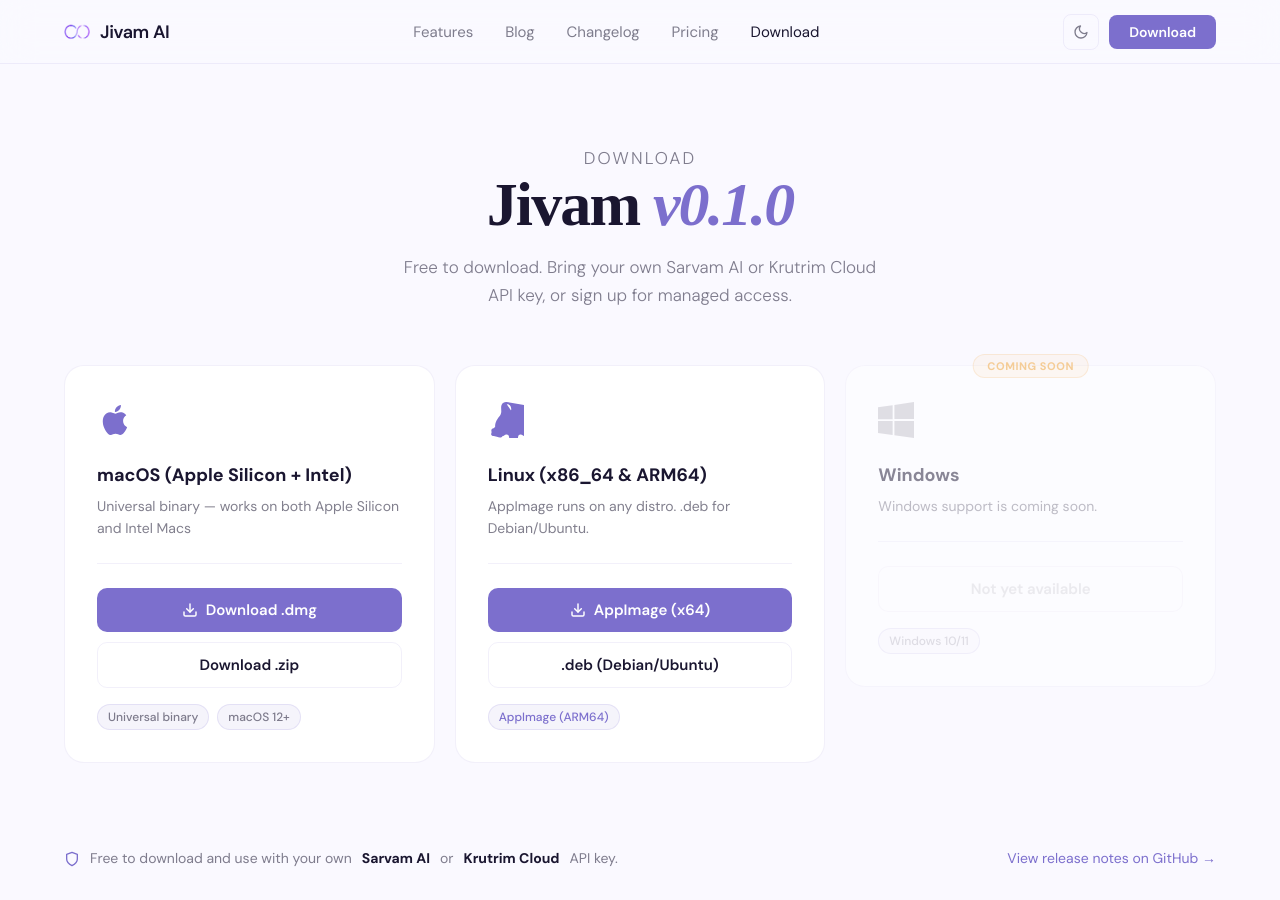
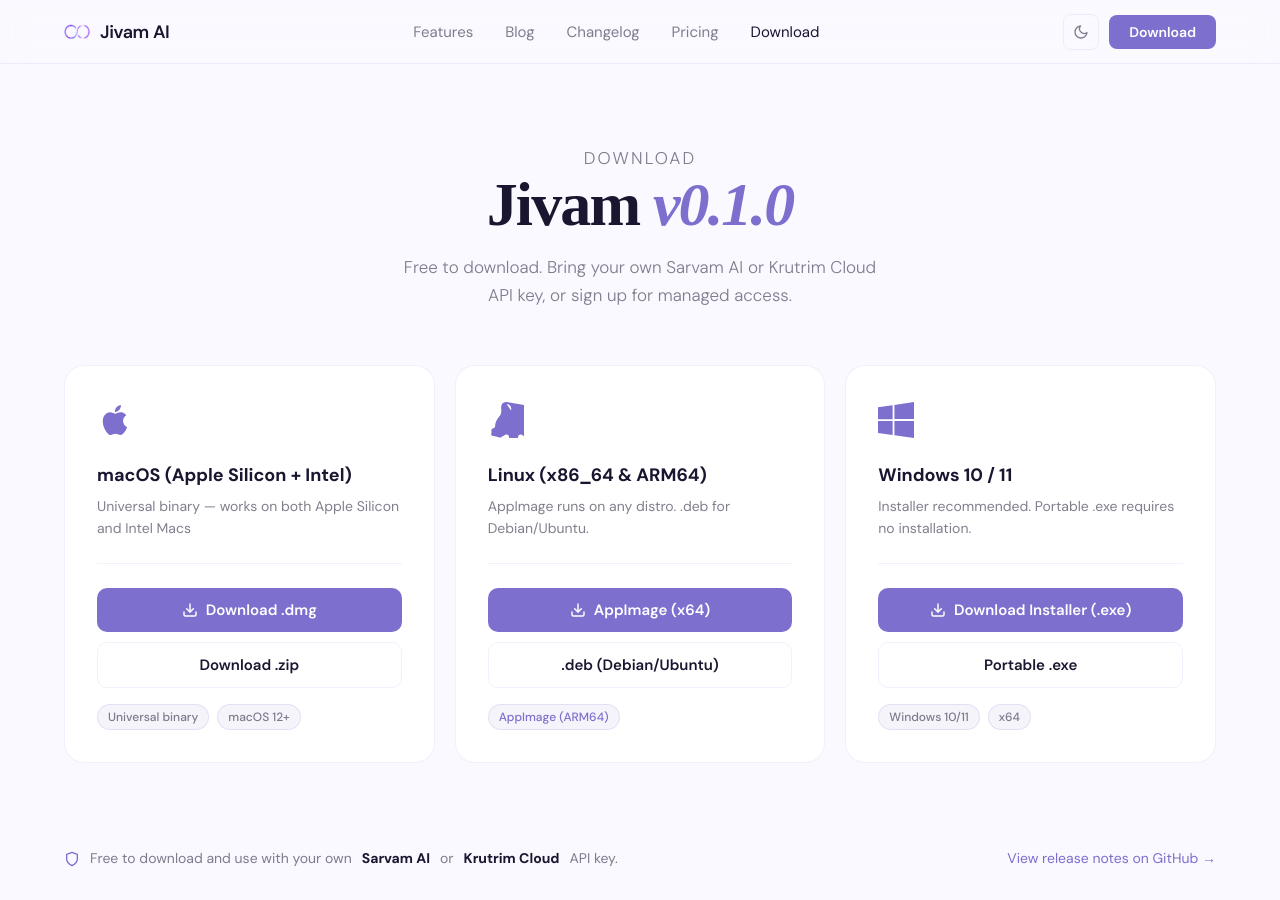
Before and after one commit to KarmaloopAI/JivamAI, a Jekyll site: the page built from download.html, in a window 1280 px wide and 900 px high. Built offline with Jekyll 4.4.1, drawn with Linux system fonts in a browser that asks for light colours; some web fonts are replaced.

Commit message:
Enable Windows downloads for v0.1.0
- _data/downloads.yml: add Windows setup (.exe) and portable (.exe) URLs
- download.html: replace coming-soon card with live Windows card
- index.html: restore Windows hero button with real link; update proof strip
  and CTA copy to reflect all three platforms

Co-Authored-By: Claude Sonnet 4.6 <noreply@anthropic.com>

```diff
--- a/download.html
+++ b/download.html
@@ -53,18 +53,22 @@ permalink: /download/
   </div>
 
   <!-- Windows -->
-  <div class="dl-card coming-soon">
-    <div class="dl-card-icon muted">
+  <div class="dl-card">
+    <div class="dl-card-icon">
       <svg width="36" height="36" viewBox="0 0 24 24" fill="currentColor"><path d="M0 3.449L9.75 2.1v9.451H0m10.949-9.602L24 0v11.4H10.949M0 12.6h9.75v9.451L0 20.699M10.949 12.6H24V24l-13.051-1.801"/></svg>
     </div>
-    <div class="dl-soon-badge">Coming soon</div>
-    <h3>Windows</h3>
+    <h3>{{ site.data.downloads.windows.label }}</h3>
     <p class="dl-note">{{ site.data.downloads.windows.note }}</p>
     <div class="dl-actions">
-      <button class="dl-btn primary" disabled>Not yet available</button>
+      <a href="{{ site.data.downloads.windows.setup }}" class="dl-btn primary">
+        <svg width="16" height="16" viewBox="0 0 24 24" fill="none" stroke="currentColor" stroke-width="2.2" stroke-linecap="round" stroke-linejoin="round"><path d="M21 15v4a2 2 0 0 1-2 2H5a2 2 0 0 1-2-2v-4"/><polyline points="7 10 12 15 17 10"/><line x1="12" y1="15" x2="12" y2="3"/></svg>
+        Download Installer (.exe)
+      </a>
+      <a href="{{ site.data.downloads.windows.portable }}" class="dl-btn secondary">Portable .exe</a>
     </div>
     <div class="dl-fileinfo">
-      <span class="dl-tag muted">Windows 10/11</span>
+      <span class="dl-tag">Windows 10/11</span>
+      <span class="dl-tag">x64</span>
     </div>
   </div>
 
```
Also changed, not shown: other parts of download.html (+1 -1 lines), _data/downloads.yml (+5 -2 lines), index.html (+5 -5 lines).
